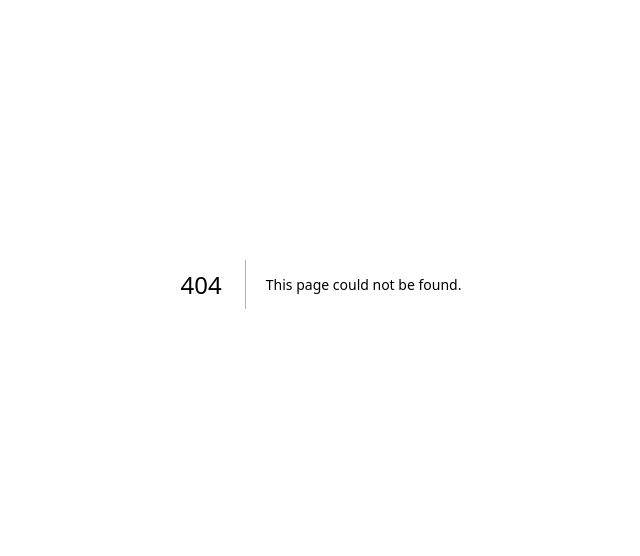
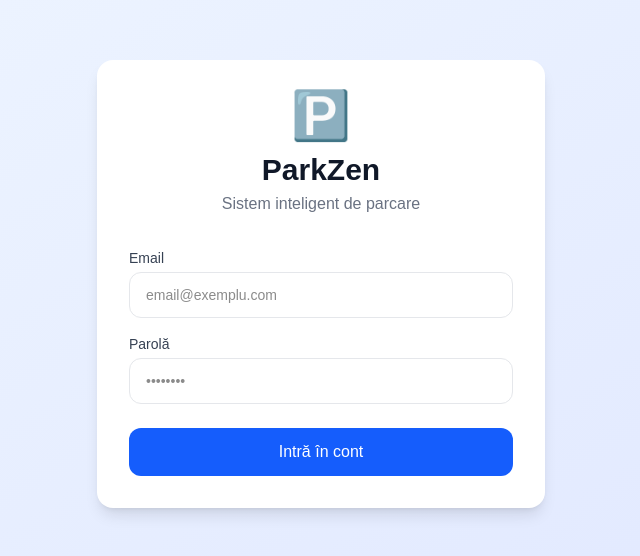
Before and after one commit to CioSmart/parkzen, a Next.js app: page /selectie-companie in a window 1280 px wide. Before the commit this address had no page. Shown: the part 116-672 px from the top of the page, without its empty margins (319-959 px from the left). Built offline with nearby package versions, Linux system fonts and the light colour scheme.

Commit message:
multi-company support per user

```diff
--- a/app/power-admin/useri/page.js
+++ b/app/power-admin/useri/page.js
@@ -10,7 +10,9 @@ export default function PowerAdminUseri() {
   const [loading, setLoading] = useState(true)
   const [showForm, setShowForm] = useState(false)
   const [editUser, setEditUser] = useState(null)
-  const [form, setForm] = useState({ nume: '', email: '', password: '', tip: 'admin', companie_id: '' })
+  const [showAlocare, setShowAlocare] = useState(null)
+  const [alocariUser, setAlocariUser] = useState([])
+  const [form, setForm] = useState({ nume: '', email: '', password: '', tip: 'normal' })
   const [saving, setSaving] = useState(false)
   const [msg, setMsg] = useState('')
   const router = useRouter()
@@ -27,12 +29,59 @@ export default function PowerAdminUseri() {
   async function fetchDate() {
     setLoading(true)
     const [{ data: useriData }, { data: companiiData }] = await Promise.all([
-      supabase.from('users').select('*, companii(nume)').order('nume'),
+      supabase.from('users').select('*').order('nume'),
       supabase.from('companii').select('*').eq('activ', true).order('nume')
     ])
     setUseri(useriData || [])
     setCompanii(companiiData || [])
     setLoading(false)
+  }
+
+  async function deschideAlocare(u) {
+    setShowAlocare(u)
+    setShowForm(false)
+    setMsg('')
+    const { data } = await supabase
+      .from('user_companii')
+      .select('*, companii(nume)')
+      .eq('user_id', u.id)
+    setAlocariUser(data || [])
+  }
+
+  async function toggleAlocare(companieId) {
+    if (!showAlocare) return
+    const existing = alocariUser.find(a => a.companie_id === companieId)
+    if (existing) {
+      await supabase
+        .from('user_companii')
+        .delete()
+        .eq('user_id', showAlocare.id)
+        .eq('companie_id', companieId)
+      setAlocariUser(prev => prev.filter(a => a.companie_id !== companieId))
+    } else {
+      const { data } = await supabase
+        .from('user_companii')
+        .insert({
+          user_id: showAlocare.id,
+          companie_id: companieId,
+          tip: 'normal',
+          activ: true
+        })
+        .select('*, companii(nume)')
+        .single()
+      setAlocariUser(prev => [...prev, data])
+    }
+  }
+
+  async function schimbaTip(companieId, tip) {
+    await supabase
+      .from('user_companii')
+      .update({ tip })
+      .eq('user_id', showAlocare.id)
+      .eq('companie_id', companieId)
+    setAlocariUser(prev => prev.map(a =>
+      a.companie_id === companieId ? { ...a, tip } : a
+    ))
   }
 
   function deschideForm(u = null) {
@@ -42,14 +91,14 @@ export default function PowerAdminUseri() {
         nume: u.nume || '',
         email: u.email || '',
         password: '',
-        tip: u.tip || 'normal',
-        companie_id: u.companie_id || ''
+        tip: u.tip || 'normal'
       })
     } else {
       setEditUser(null)
-      setForm({ nume: '', email: '', password: '', tip: 'admin', companie_id: '' })
+      setForm({ nume: '', email: '', password: '', tip: 'normal' })
     }
     setShowForm(true)
+    setShowAlocare(null)
     setMsg('')
   }
 
@@ -67,10 +116,8 @@ export default function PowerAdminUseri() {
       const { error } = await supabase.from('users').update({
         nume: form.nume,
         email: form.email,
-        tip: form.tip,
-        companie_id: form.companie_id || null
+        tip: form.tip
       }).eq('id', editUser.id)
-
       if (error) { setMsg('Eroare: ' + error.message); setSaving(false); return }
       setMsg('✅ User actualizat!')
     } else {
@@ -79,7 +126,6 @@ export default function PowerAdminUseri() {
         setSaving(false)
         return
       }
-
       const res = await fetch('/api/create-user', {
         method: 'POST',
         headers: { 'Content-Type': 'application/json' },
@@ -88,16 +134,11 @@ export default function PowerAdminUseri() {
           email: form.email,
           password: form.password,
           tip: form.tip,
-          companie_id: form.companie_id || null
+          companie_id: null
         })
       })
-
       const result = await res.json()
-      if (result.error) {
-        setMsg('Eroare: ' + result.error)
-        setSaving(false)
-        return
-      }
+      if (result.error) { setMsg('Eroare: ' + result.error); setSaving(false); return }
       setMsg('✅ User creat!')
     }
 
@@ -139,16 +180,12 @@ export default function PowerAdminUseri() {
 
         {/* Nav */}
         <div className="grid grid-cols-2 gap-3 mb-6">
-          <button
-            onClick={() => router.push('/power-admin/companii')}
-            className="bg-gray-100 text-gray-700 p-3 rounded-xl text-center font-medium text-sm hover:bg-gray-200"
-          >
+          <button onClick={() => router.push('/power-admin/companii')}
+            className="bg-gray-100 text-gray-700 p-3 rounded-xl text-center font-medium text-sm hover:bg-gray-200">
             🏢 Companii
           </button>
-          <button
-            onClick={() => router.push('/power-admin/useri')}
-            className="bg-blue-600 text-white p-3 rounded-xl text-center font-medium text-sm"
-          >
+          <button onClick={() => router.push('/power-admin/useri')}
+            className="bg-blue-600 text-white p-3 rounded-xl text-center font-medium text-sm">
             👥 Useri & Admini
           </button>
         </div>
@@ -157,10 +194,8 @@ export default function PowerAdminUseri() {
         <div className="bg-white rounded-2xl shadow-sm border border-gray-100 p-6">
           <div className="flex justify-between items-center mb-4">
             <h2 className="text-lg font-bold text-gray-800">👥 Useri & Admini</h2>
-            <button
-              onClick={() => deschideForm()}
-              className="bg-blue-600 text-white px-4 py-2 rounded-xl text-sm hover:bg-blue-700"
-            >
+            <button onClick={() => deschideForm()}
+              className="bg-blue-600 text-white px-4 py-2 rounded-xl text-sm hover:bg-blue-700">
               + Adaugă
             </button>
           </div>
@@ -215,19 +250,6 @@ export default function PowerAdminUseri() {
                     <option value="power_admin">Power Admin</option>
                   </select>
                 </div>
-                <div>
-                  <label className="text-xs text-gray-500 font-medium">Companie</label>
-                  <select
-                    value={form.companie_id}
-                    onChange={e => setForm({ ...form, companie_id: e.target.value })}
-                    className="w-full border border-gray-200 rounded-xl px-3 py-2.5 text-sm mt-1 focus:outline-none focus:ring-2 focus:ring-blue-500"
-                  >
-                    <option value="">— Fără companie —</option>
-                    {companii.map(c => (
-                      <option key={c.id} value={c.id}>{c.nume}</option>
-                    ))}
-                  </select>
-                </div>
               </div>
               {msg && (
                 <p className={`mt-2 text-sm ${msg.startsWith('✅') ? 'text-green-600' : 'text-red-600'}`}>
@@ -235,20 +257,63 @@ export default function PowerAdminUseri() {
                 </p>
               )}
               <div className="flex gap-2 mt-3">
-                <button
-                  onClick={salveaza}
-                  disabled={saving}
-                  className="bg-blue-600 text-white px-4 py-2 rounded-xl text-sm hover:bg-blue-700 disabled:opacity-50"
-                >
+                <button onClick={salveaza} disabled={saving}
+                  className="bg-blue-600 text-white px-4 py-2 rounded-xl text-sm hover:bg-blue-700 disabled:opacity-50">
                   {saving ? 'Se salvează...' : 'Salvează'}
                 </button>
-                <button
-                  onClick={() => setShowForm(false)}
-                  className="bg-gray-200 text-gray-700 px-4 py-2 rounded-xl text-sm hover:bg-gray-300"
-                >
+                <button onClick={() => setShowForm(false)}
+                  className="bg-gray-200 text-gray-700 px-4 py-2 rounded-xl text-sm hover:bg-gray-300">
                   Anulează
                 </button>
               </div>
+            </div>
+          )}
+
+          {/* Panel alocare companii */}
+          {showAlocare && (
+            <div className="bg-blue-50 border border-blue-200 rounded-xl p-4 mb-4">
+              <h3 className="font-semibold text-blue-800 mb-3">
+                🏢 Companii alocate pentru {showAlocare.nume || showAlocare.email}
+              </h3>
+              <div className="space-y-2">
+                {companii.map(c => {
+                  const alocare = alocariUser.find(a => a.companie_id === c.id)
+                  return (
+                    <div key={c.id}
+                      className={`flex items-center justify-between p-3 rounded-xl border-2 ${
+                        alocare
+                          ? 'border-blue-500 bg-white'
+                          : 'border-gray-200 bg-white'
+                      }`}>
+                      <div className="flex items-center gap-3">
+                        <button onClick={() => toggleAlocare(c.id)}
+                          className={`w-6 h-6 rounded-lg border-2 flex items-center justify-center transition ${
+                            alocare
+                              ? 'bg-blue-600 border-blue-600 text-white'
+                              : 'border-gray-300'
+                          }`}>
+                          {alocare && '✓'}
+                        </button>
+                        <span className="font-medium text-gray-800 text-sm">🏢 {c.nume}</span>
+                      </div>
+                      {alocare && (
+                        <select
+                          value={alocare.tip}
+                          onChange={e => schimbaTip(c.id, e.target.value)}
+                          className="border border-gray-200 rounded-lg px-2 py-1 text-xs focus:outline-none focus:ring-2 focus:ring-blue-500"
+                        >
+                          <option value="normal">Normal</option>
+                          <option value="admin">Admin</option>
+                        </select>
+                      )}
+                    </div>
+                  )
+                })}
+              </div>
+              <button onClick={() => setShowAlocare(null)}
+                className="mt-3 bg-gray-200 text-gray-700 px-4 py-2 rounded-xl text-sm hover:bg-gray-300">
+                Închide
+              </button>
             </div>
           )}
 
@@ -263,7 +328,6 @@ export default function PowerAdminUseri() {
                     <th className="px-3 py-2 rounded-l-lg">Nume</th>
                     <th className="px-3 py-2">Email</th>
                     <th className="px-3 py-2">Tip</th>
-                    <th className="px-3 py-2">Companie</th>
                     <th className="px-3 py-2">Status</th>
                     <th className="px-3 py-2 rounded-r-lg">Acțiuni</th>
                   </tr>
@@ -278,9 +342,6 @@ export default function PowerAdminUseri() {
                           {u.tip}
                         </span>
                       </td>
-                      <td className="px-3 py-3 text-gray-500">
-                        {u.companii?.nume || '—'}
-                      </td>
                       <td className="px-3 py-3">
                         <span className={`px-2 py-1 rounded-full text-xs font-medium ${
                           u.activ ? 'bg-green-100 text-green-700' : 'bg-red-100 text-red-700'
@@ -290,17 +351,17 @@ export default function PowerAdminUseri() {
                       </td>
                       <td className="px-3 py-3">
                         <div className="flex gap-2">
-                          <button
-                            onClick={() => deschideForm(u)}
-                            className="text-blue-600 hover:text-blue-800 text-xs font-medium"
-                          >
+                          <button onClick={() => deschideForm(u)}
+                            className="text-blue-600 hover:text-blue-800 text-xs font-medium">
                             ✏️ Edit
                           </button>
-                          <button
-                            onClick={() => toggleActiv(u)}
-                            className="text-yellow-600 hover:text-yellow-800 text-xs font-medium"
-                          >
-                            {u.activ ? '🔴 Inactivează' : '🟢 Activează'}
+                          <button onClick={() => deschideAlocare(u)}
+                            className="text-purple-600 hover:text-purple-800 text-xs font-medium">
+                            🏢 Companii
+                          </button>
+                          <button onClick={() => toggleActiv(u)}
+                            className="text-yellow-600 hover:text-yellow-800 text-xs font-medium">
+                            {u.activ ? '🔴' : '🟢'}
                           </button>
                         </div>
                       </td>
--- /dev/null
+++ b/app/selectie-companie/page.js
@@ -0,0 +1,135 @@
+'use client'
+import { useState } from 'react'
+import { useRouter } from 'next/navigation'
+import { supabase } from '../lib/supabase'
+
+export default function LoginPage() {
+  const [email, setEmail] = useState('')
+  const [password, setPassword] = useState('')
+  const [error, setError] = useState('')
+  const [loading, setLoading] = useState(false)
+  const router = useRouter()
+
+  async function handleLogin(e) {
+    e.preventDefault()
+    setLoading(true)
+    setError('')
+
+    const { data: authData, error: authError } = await supabase.auth.signInWithPassword({
+      email,
+      password,
+    })
+
+    if (authError) {
+      setError('Email sau parolă incorectă!')
+      setLoading(false)
+      return
+    }
+
+    const { data: profile, error: profileError } = await supabase
+      .from('users')
+      .select('*')
+      .eq('auth_id', authData.user.id)
+      .eq('activ', true)
+      .single()
+
+    if (profileError || !profile) {
+      setError('Contul nu este activ sau nu există!')
+      setLoading(false)
+      return
+    }
+
+    // Power admin - acces total
+    if (profile.tip === 'power_admin') {
+      localStorage.setItem('user', JSON.stringify(profile))
+      router.push('/power-admin/companii')
+      return
+    }
+
+    // Fetch companii alocate userului
+    const { data: userCompanii, error: companiiError } = await supabase
+      .from('user_companii')
+      .select('*, companii(*)')
+      .eq('user_id', profile.id)
+      .eq('activ', true)
+
+    if (companiiError || !userCompanii || userCompanii.length === 0) {
+      setError('Nu ești alocat niciunei companii! Contactează administratorul.')
+      setLoading(false)
+      return
+    }
+
+    if (userCompanii.length === 1) {
+      // O singura companie - intra direct
+      const uc = userCompanii[0]
+      const userComplet = {
+        ...profile,
+        companie_id: uc.companie_id,
+        tip_companie: uc.tip,
+        companie_nume: uc.companii.nume
+      }
+      localStorage.setItem('user', JSON.stringify(userComplet))
+
+      if (uc.tip === 'admin') {
+        router.push('/admin/locatii')
+      } else {
+        router.push('/dashboard')
+      }
+    } else {
+      // Mai multe companii - selector
+      localStorage.setItem('user', JSON.stringify(profile))
+      localStorage.setItem('user_companii', JSON.stringify(userCompanii))
+      router.push('/selectie-companie')
+    }
+  }
+
+  return (
+    <div className="min-h-screen bg-gradient-to-br from-blue-50 to-indigo-100 flex items-center justify-center p-4">
+      <div className="bg-white p-8 rounded-2xl shadow-lg w-full max-w-md">
+        <div className="text-center mb-8">
+          <div className="text-5xl mb-3">🅿️</div>
+          <h1 className="text-3xl font-bold text-gray-900">ParkZen</h1>
+          <p className="text-gray-500 mt-1">Sistem inteligent de parcare</p>
+        </div>
+
+        {error && (
+          <div className="bg-red-50 text-red-700 p-3 rounded-xl mb-4 text-sm border border-red-100">
+            {error}
+          </div>
+        )}
+
+        <form onSubmit={handleLogin} className="space-y-4">
+          <div>
+            <label className="block text-sm font-medium text-gray-700 mb-1">Email</label>
+            <input
+              type="email"
+              value={email}
+              onChange={(e) => setEmail(e.target.value)}
+              placeholder="email@exemplu.com"
+              className="w-full border border-gray-200 rounded-xl px-4 py-3 focus:outline-none focus:ring-2 focus:ring-blue-500 text-sm"
+              required
+            />
+          </div>
+          <div>
+            <label className="block text-sm font-medium text-gray-700 mb-1">Parolă</label>
+            <input
+              type="password"
+              value={password}
+              onChange={(e) => setPassword(e.target.value)}
+              placeholder="••••••••"
+              className="w-full border border-gray-200 rounded-xl px-4 py-3 focus:outline-none focus:ring-2 focus:ring-blue-500 text-sm"
+              required
+            />
+          </div>
+          <button
+            type="submit"
+            disabled={loading}
+            className="w-full bg-blue-600 text-white py-3 rounded-xl hover:bg-blue-700 transition font-medium disabled:opacity-50 mt-2"
+          >
+            {loading ? 'Se verifică...' : 'Intră în cont'}
+          </button>
+        </form>
+      </div>
+    </div>
+  )
+}
```
